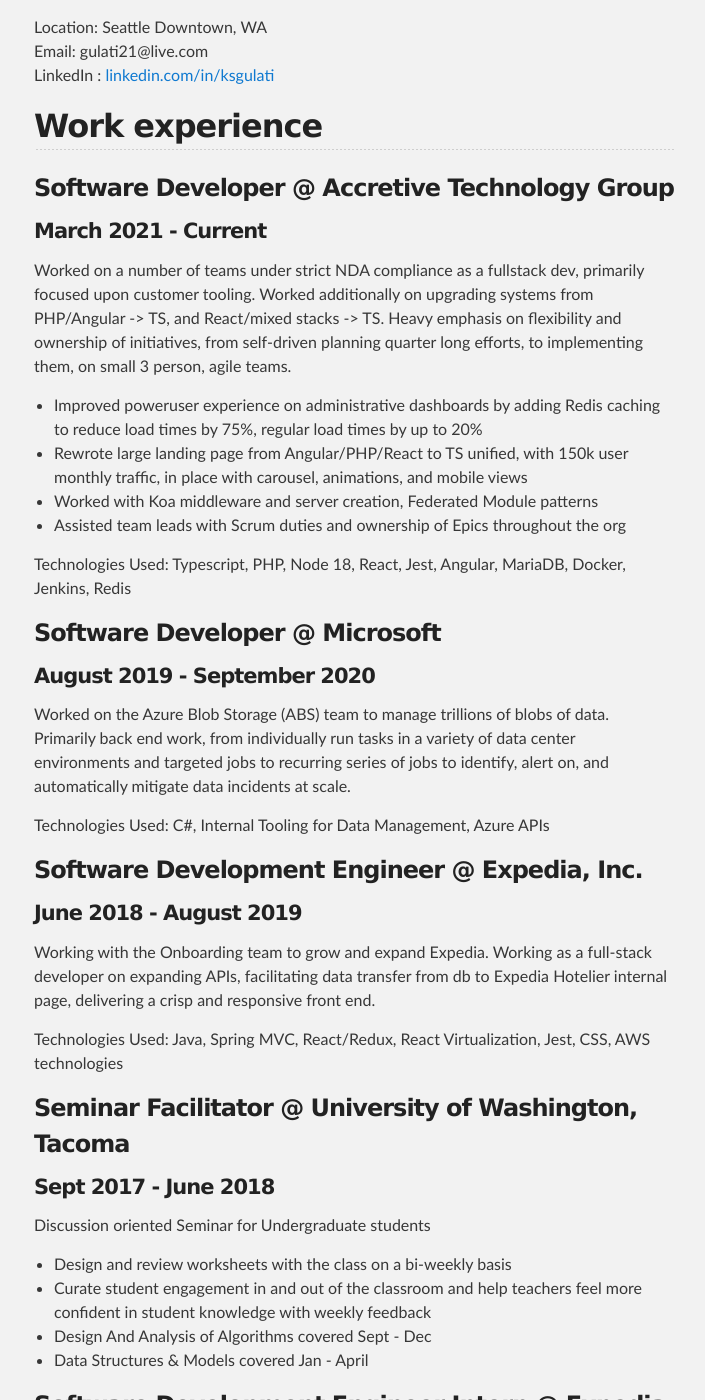
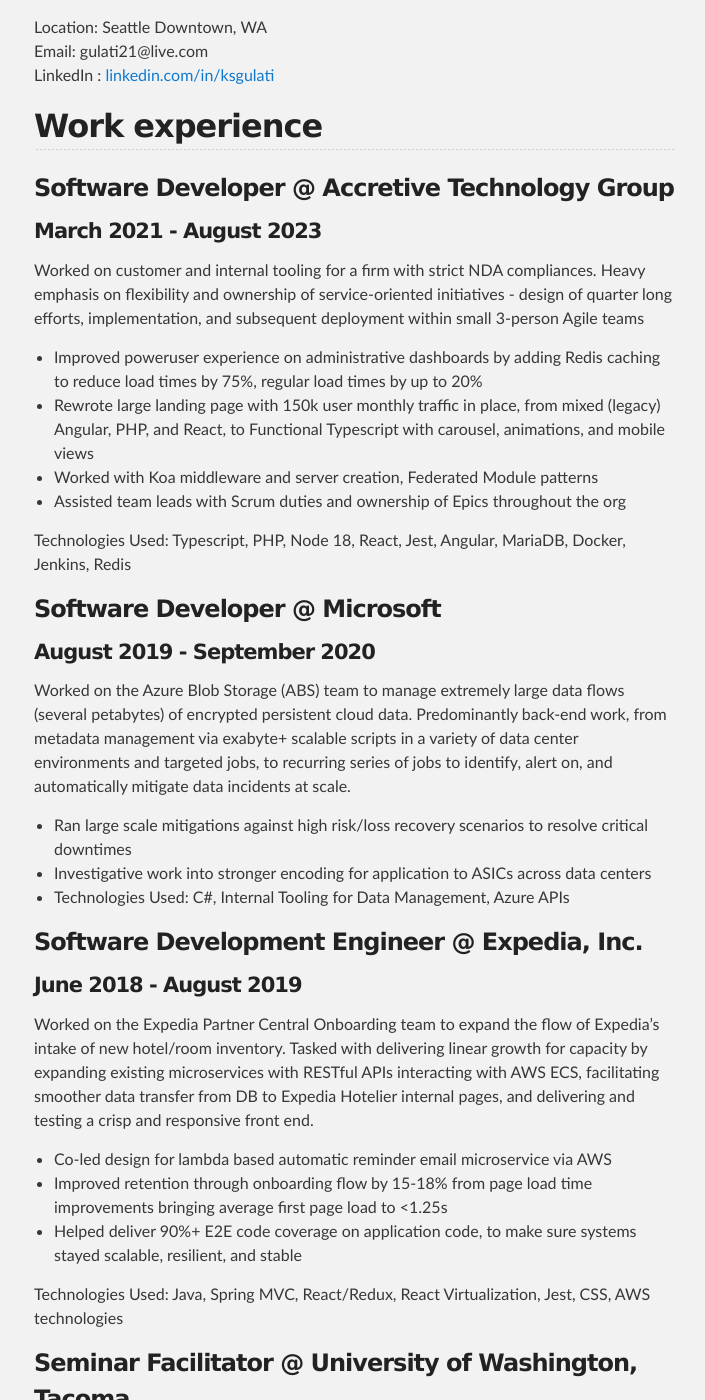
Before and after one commit to Gulati21/gulati21.github.io, a Jekyll site: the page built from index.md, in a window 1280 px wide and 1400 px high, scrolled down 277 px. Shown: the whole window, without its empty margins (286-991 px from the left). Built offline with Jekyll 4.4.1, drawn with Linux system fonts in a browser that asks for light colours; our own code applies the rules of GitHub Pages for plain Markdown files; the repository's description, which GitHub fills in, is left out; some of the changed text lies outside the part shown.

Commit message:
Updates to work experience, rephrasing

```diff
--- a/index.md
+++ b/index.md
@@ -10,12 +10,12 @@
 
 ### Software Developer @ Accretive Technology Group
 
-#### March 2021 - Current
+#### March 2021 - August 2023
 
-Worked on a number of teams under strict NDA compliance as a fullstack dev, primarily focused upon customer tooling. Worked additionally on upgrading systems from PHP/Angular -> TS, and React/mixed stacks -> TS. Heavy emphasis on flexibility and ownership of initiatives, from self-driven planning quarter long efforts, to implementing them, on small 3 person, agile teams.
+Worked on customer and internal tooling for a firm with strict NDA compliances. Heavy emphasis on flexibility and ownership of service-oriented initiatives - design of quarter long efforts, implementation, and subsequent deployment within small 3-person Agile teams
 
 * Improved poweruser experience on administrative dashboards by adding Redis caching to reduce load times by 75%, regular load times by up to 20%
-* Rewrote large landing page from Angular/PHP/React to TS unified, with 150k user monthly traffic, in place with carousel, animations, and mobile views
+* Rewrote large landing page with 150k user monthly traffic in place, from mixed (legacy) Angular, PHP, and React, to Functional Typescript with carousel, animations, and mobile views
 * Worked with Koa middleware and server creation, Federated Module patterns
 * Assisted team leads with Scrum duties and ownership of Epics throughout the org
 
@@ -25,9 +25,11 @@ Technologies Used: Typescript, PHP, Node 18, React, Jest, Angular, MariaDB, Dock
 
 #### August 2019 - September 2020
 
-Worked on the Azure Blob Storage (ABS) team to manage trillions of blobs of data.
-Primarily back end work, from individually run tasks in a variety of data center environments and targeted jobs to recurring series of jobs to identify, alert on, and automatically mitigate data incidents at scale.
+Worked on the Azure Blob Storage (ABS) team to manage extremely large data flows (several petabytes) of encrypted persistent cloud data. Predominantly back-end work, from metadata management via exabyte+ scalable scripts in a variety of data center environments and targeted jobs, to recurring series of jobs to identify, alert on, and automatically mitigate data incidents at scale.
 
+* Ran large scale mitigations against high risk/loss recovery scenarios to resolve critical downtimes
+* Investigative work into stronger encoding for application to ASICs across data centers
+*
 Technologies Used: C#, Internal Tooling for Data Management, Azure APIs
 
 
@@ -35,7 +37,11 @@ Technologies Used: C#, Internal Tooling for Data Management, Azure APIs
 
 #### June 2018 - August 2019
 
-Working with the Onboarding team to grow and expand Expedia. Working as a full-stack developer on expanding APIs, facilitating data transfer from db to Expedia Hotelier internal page, delivering a crisp and responsive front end.
+Worked on the Expedia Partner Central Onboarding team to expand the flow of Expedia’s intake of new hotel/room inventory. Tasked with delivering linear growth for capacity by expanding existing microservices with RESTful APIs interacting with AWS ECS, facilitating smoother data transfer from DB to Expedia Hotelier internal pages, and delivering and testing a crisp and responsive front end.
+
+* Co-led design for lambda based automatic reminder email microservice via AWS
+* Improved retention through onboarding flow by 15-18% from page load time improvements bringing average first page load to <1.25s
+* Helped deliver 90%+ E2E code coverage on application code, to make sure systems stayed scalable, resilient, and stable
 
 Technologies Used: Java, Spring MVC, React/Redux, React Virtualization, Jest, CSS, AWS technologies
 
@@ -43,7 +49,7 @@ Technologies Used: Java, Spring MVC, React/Redux, React Virtualization, Jest, CS
 
 #### Sept 2017 - June 2018
 
-Discussion oriented Seminar for Undergraduate students
+Discussion oriented Seminar for fellow students
 
 * Design and review worksheets with the class on a bi-weekly basis
 * Curate student engagement in and out of the classroom and help teachers feel more confident in student knowledge with weekly feedback
@@ -55,7 +61,8 @@ Discussion oriented Seminar for Undergraduate students
 #### June 2017 - September 2017
 
 
-Concepted and developed Internal Tool for A/B testing and general experiment management across org
+Concepted and developed Internal Tool for A/B testing and general experiment management across Expedia Partner Central (still in use as of 2022)
+
 * Designed Webpage and back end based on Spring MVC Model
 * Used MobX, React, and AWS architecture to create a responsive, fast-loading page, even when handling large inflow of information
 * Created custom Diff tool to thoroughly and efficiently test across two versions from the server
@@ -66,43 +73,34 @@ Technologies used: MobX, Jest, AWS, React, AntDesign, CSS
 ### Lead Teacher + Curriculum Developer @ Steam4Kids
 #### Jun 2016 - August 2016
 
-<p>
 Developed content and taught 2 week courses in
 
 * Java
 * Arduino
 * MIT Scratch
 
-</p>
-
 
 
 ### Teacher's Assistant @ Digipen Institute of Technology: Redmond, Washington
 #### Jun 2015 - Aug 2015
 
-<p>
 Assisted in development of Cyber Security curriculum<br>
 Managed ~1500 students<br>
 Reprisal of duties from 2014<br>
-</p>
 
 
 ### Teacher's Assistant @ Digipen Institute of Technology: Redmond, Washington
 #### Jun 2014 - Aug 2014
 
-<p>
 Designed curriculum for and taught intro to programming classes<br>
 Learned social and educational dynamics via class management and individual tutoring skills<br>
 Worked on writing and refactoring libraries with a large team on a project that enabled students to continue individual education<br>
-</p>
 
 ## Education
-<p>
+
 BS: Computer Science Sep 2014 - Jun 2018<br>
 University of Washington: Tacoma<br>
 GPA: 3.53<br>
-</p>
-
 
 ## Notable Achievements
 * Placed Second in UW Bothell Math Competition
```
Also changed, not shown: 1 other file.
